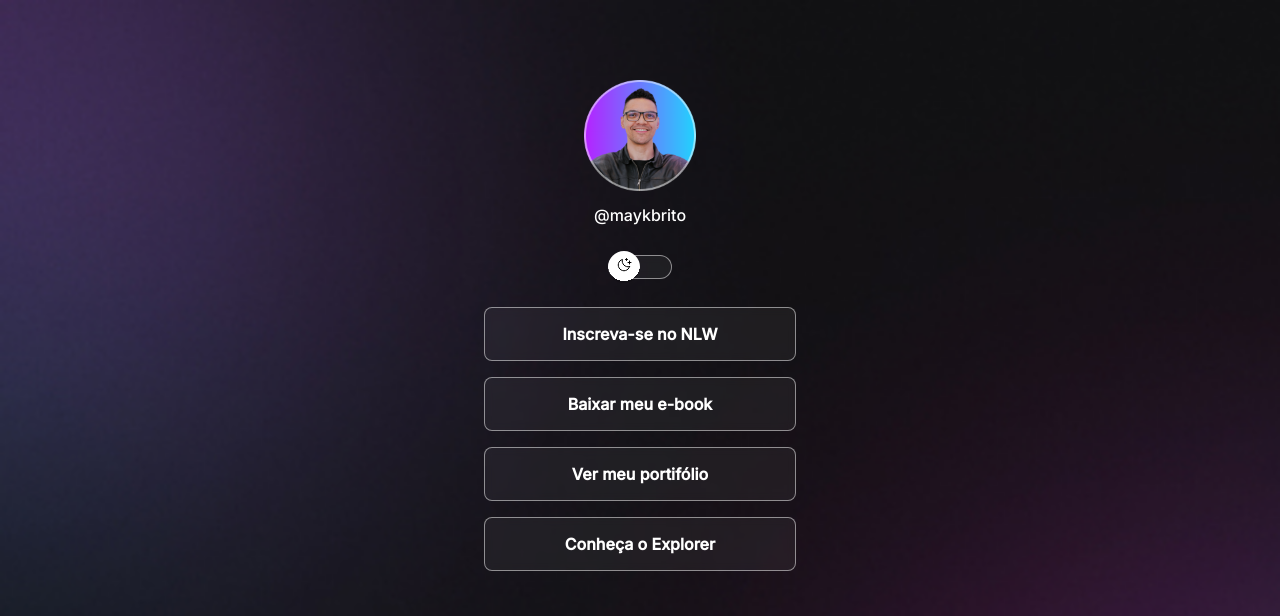
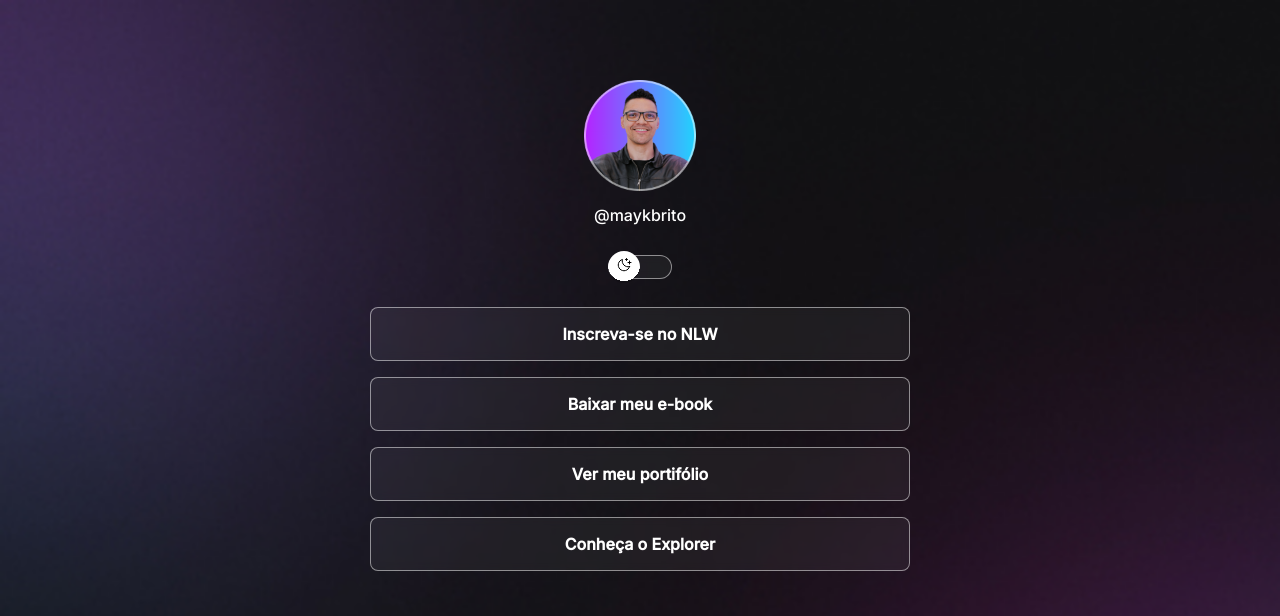
Before and after one commit to joaovitorangelo/my-links, a plain HTML site: page index.html in a window 1280 px wide. Shown: the top 616 px of the page. Drawn offline with nearby package versions, Linux system fonts and the light colour scheme.

Commit message:
adjust container width

```diff
--- a/style.css
+++ b/style.css
@@ -31,11 +31,11 @@ body {
 body * {
     font-family: "Inter", sans-serif;
     color: var(--text-color);
-    max-width: 100%;
 }
 
 #container {
-    width: 360px;
+    width: 100%;
+    max-width: 588px;
     margin: 56px auto 0px;
     padding: 0 24px;
 }
```
